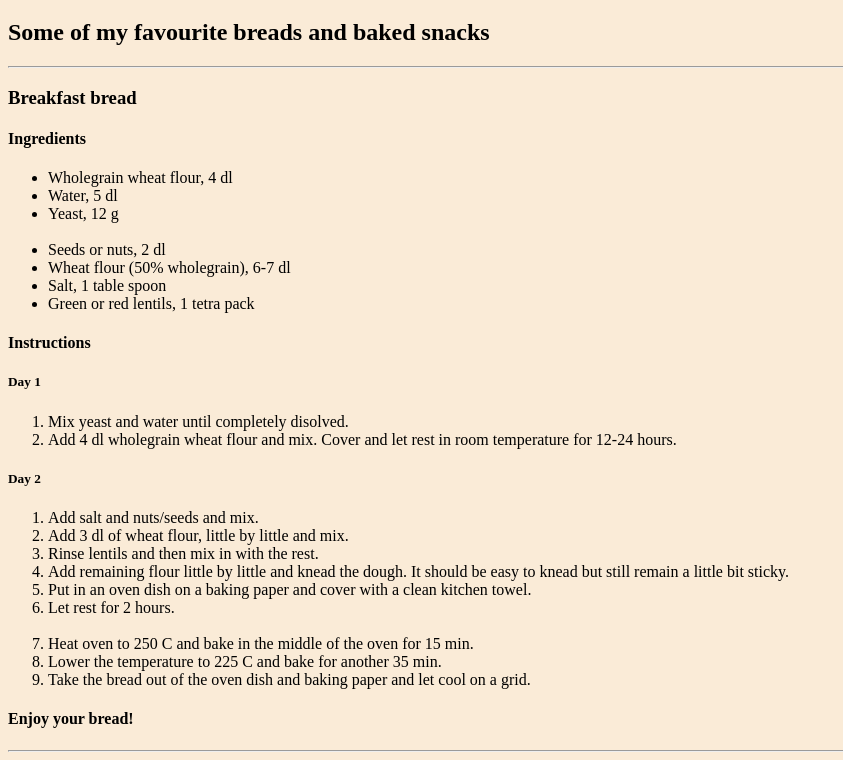
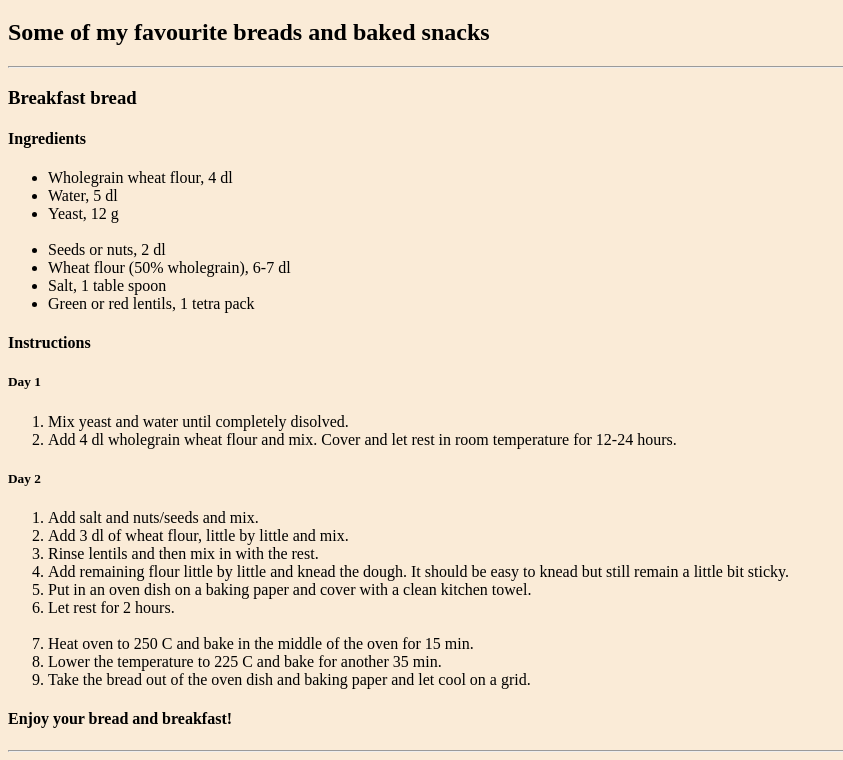
Before and after one commit to Vardagsbruket/assignment_01, a plain HTML site: page index.html in a window 1280 px wide. Shown: the part 61-821 px from the top of the page, without its empty margins (0-843 px from the left). Drawn offline with Linux system fonts and the light colour scheme.

Commit message:
initial commit

```diff
--- a/index.html
+++ b/index.html
@@ -45,7 +45,7 @@
             <li>Lower the temperature to 225 C and bake for another 35 min.</li>
             <li>Take the bread out of the oven dish and baking paper and let cool on a grid.</li>
         </ol>
-        <h4>Enjoy your bread!</h4>
+        <h4>Enjoy your bread and breakfast!</h4>
         <hr />
     </body>
 </html>
```
